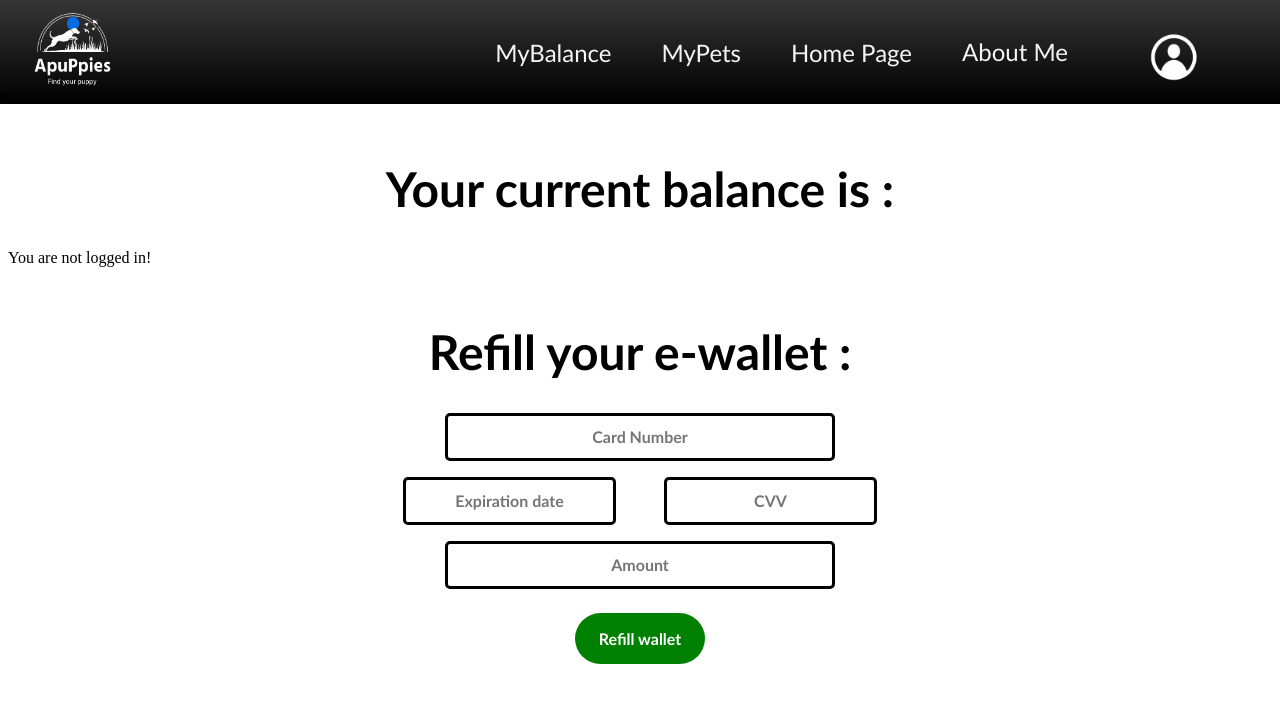
After one commit to cleophass/petshop, a PHP site: page /mybalance.php in a window 1280 px wide. The commit adds this page. Shown: the top 703 px of the page. Run offline with PHP 8.4, Linux system fonts and the light colour scheme.

Commit message:
mybalance bogosse ta gueule jean

```diff
--- /dev/null
+++ b/mybalance.php
@@ -0,0 +1,76 @@
+<!DOCTYPE html>
+<html lang="en">
+<head>
+    <meta charset="UTF-8">
+    <meta http-equiv="X-UA-Compatible" content="IE=edge">
+    <meta name="viewport" content="width=device-width, initial-scale=1.0">
+
+    <link rel="stylesheet" href="styles/index.css">
+    <link rel="stylesheet" href="styles/nav.css">
+    <link rel="stylesheet" href="styles/home.css">
+    <link rel="stylesheet" href="styles/wallet.css">
+    <title>Document</title>
+</head>
+<?php
+require_once 'db.php';
+ini_set('display_errors', '1');
+?>
+<body>
+
+<?php
+    require 'navbar.php';
+    ?>
+
+  <h1 class="title1">Your current balance is :</h1>
+  <?php
+    if (isset($_SESSION['name'])) {
+        $name = $_SESSION['name'];
+        $mail = $_SESSION['mail'];
+        $query = "SELECT * FROM account WHERE name = '$name' and mail = '$mail'";
+        $result = mysqli_query($connexion, $query);
+        $row = mysqli_fetch_assoc($result);
+        $balance = $row['balance'];
+        echo "<h1 class=balance>" . $balance . "$</h1>";
+        // appliquer du style au echo
+    } else {
+        echo "You are not logged in!";
+    }
+    ?>
+
+
+<h1 class="title2">Refill your e-wallet :</h1>
+
+    <!-- fetch balance from table account -->
+
+    <form action="mybalance.php" method="post" class="center">
+
+    <input type="text" name="" placeholder="Card Number" class="fill">
+    <div class ="ligne">    <input type="text" name="" placeholder="Expiration date" class="subfill"><div class="space"></div>
+    <input type="text" name="" placeholder="CVV" class="subfill">
+</div>
+        <input type="text" name="amount" placeholder="Amount" class="fill">
+        <input type="submit" name="refill" value="Refill wallet" class="button2">
+    </form>
+
+
+    <?php
+    if (isset($_POST['refill']) && isset($_SESSION['name'])) {
+        $amount = $_POST['amount'];
+        if ($amount > 0) {
+            $newBalance = $balance + $amount;
+            $query = "UPDATE account SET balance = '$newBalance' WHERE name = '$name' and mail = '$mail'";
+            $result = mysqli_query($connexion, $query);
+            if ($result) {
+                echo "You have refilled your wallet";
+                header("Refresh:0");
+            } else {
+                echo "Error you have not refilled your wallet";
+            }
+        } else {
+            echo "Please enter a valid amount";
+        }
+    }
+    ?>
+
+</body>
+</html>
--- a/navbar.php
+++ b/navbar.php
@@ -15,7 +15,7 @@
 
         <div class="space"></div>
         <ul id="item">
-        <li><a href="mypets.php">
+        <li><a href="mybalance.php">
                     <p class="p1">MyBalance</p>
                 </a></li>
 
--- /dev/null
+++ b/styles/wallet.css
@@ -0,0 +1,130 @@
+html{
+    overflow: hidden;
+}
+
+.title1{
+    /* mettre une font */
+    padding-top: 3vh;
+    font-family: "Trebuchet MS", Arial, Helvetica, sans-serif;
+    /* mettre au centre */
+    text-align: center;
+    /* mettre en plus grand  */
+    font-size: 3rem;
+}
+
+.balance{
+    /* mettre une font */
+    padding-top: 1vh;
+    font-family: "Trebuchet MS", Arial, Helvetica, sans-serif;
+    /* mettre au centre */
+    text-align: center;
+    /* mettre en plus grand  */
+    font-size: 3rem;
+    color: green    ;
+
+}
+.title2{
+    /* mettre une font */
+    padding-top: 3vh;
+    font-family: "Trebuchet MS", Arial, Helvetica, sans-serif;
+    /* mettre au centre */
+    text-align: center;
+    /* mettre en plus grand  */
+    font-size: 3rem;
+}
+
+.center{
+    /* put element in the middle */
+    display: flex;
+    align-items: center;
+    /* in column */
+    flex-direction: column;
+
+
+}
+
+.fill{
+
+	height: 40px;
+	border: 3px solid #ccc;
+	border-radius: 5px;
+	font-size: 1rem;
+	outline: none;
+	border-color: rgb(0, 0, 0);
+	text-align: center;
+	width: 30%;
+    font-family: "Trebuchet MS", Arial, Helvetica, sans-serif;
+    /* EN GRAS  */
+    font-weight: bold;
+}
+
+.ligne{
+    /* mettre en ligne */
+
+    display: flex;
+    /* aligner en row */
+    flex-direction: row;
+    /* prendre tout l'espace */
+    justify-content: space-between;
+    /* width: 0%; */
+    /* prendre la largeur max */
+    padding-top: 2vh;
+    padding-bottom: 2vh;
+
+
+
+
+}
+
+.subfill{
+    height: 40px;
+	border: 3px solid #ccc;
+	border-radius: 5px;
+	font-size: 1rem;
+	outline: none;
+	border-color: rgb(0, 0, 0);
+	text-align: center;
+    font-family: "Trebuchet MS", Arial, Helvetica, sans-serif;
+    /* EN GRAS  */
+    font-weight: bold;
+
+}
+
+.space{
+    width: 6vh;
+}
+
+.button2{
+    all:unset;
+    font-family: "Trebuchet MS", Arial, Helvetica, sans-serif;
+    /* en gras */
+    font-weight: bold;
+    scale: 1vh;
+    /* background green */
+    background-color: green;
+    padding-top: 2vh;
+    padding-bottom: 2vh;
+    padding-left: 3vh;
+    padding-right: 3vh;
+    color: white;
+    /* border left radius*/
+    border-top-left-radius: 30px;
+    /* border right radius*/
+    border-top-right-radius: 30px;
+
+    /* border left radius*/
+    border-bottom-left-radius: 30px;
+    /* border right radius*/
+    border-bottom-right-radius: 30px;
+
+
+
+    margin-top: 3vh;
+    /* desactiver decoration */
+
+    text-decoration: none;
+}
+
+.button2:hover{
+    cursor: pointer;
+}
```
